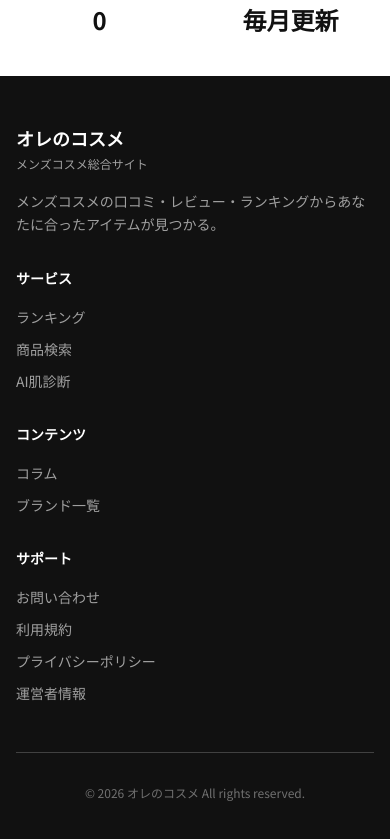
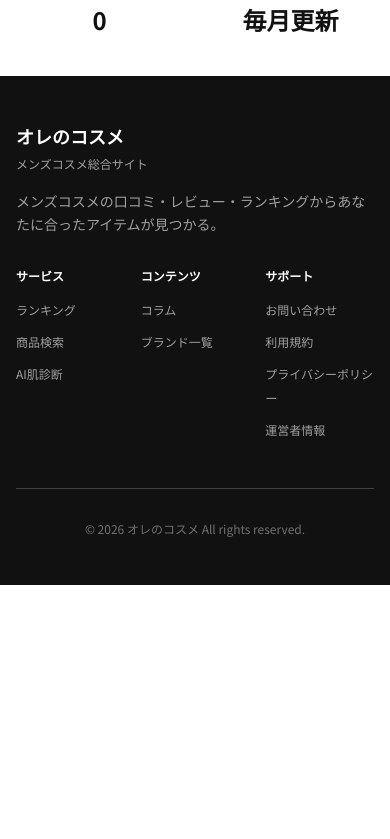
Before and after one commit to Suhrta/orenocosme, a Next.js app: page / in a window 390 px wide. Shown: the part 2378-3217 px from the top of the page. After the commit the page ends 2963 px from the top, so only its background shows below. Built offline with nearby package versions, Linux system fonts and the light colour scheme; no server answers; the database is empty; a web font is replaced by a local one.

Commit message:
フッターのモバイル表示をロゴ上段+リンク3列横並びに変更
Co-Authored-By: Claude Opus 4.6 <noreply@anthropic.com>

```diff
--- a/src/components/Footer.tsx
+++ b/src/components/Footer.tsx
@@ -31,27 +31,27 @@ export function Footer() {
   return (
     <footer className="bg-foreground text-white">
       <div className="max-w-7xl mx-auto px-4 sm:px-6 lg:px-8 py-12">
-        <div className="grid grid-cols-1 sm:grid-cols-2 lg:grid-cols-4 gap-8">
-          <div>
+        <div className="mb-8">
           <Link href="/" className="inline-block">
-              <span className="text-lg font-bold">オレのコスメ</span>
+            <span className="text-lg font-bold font-brush">オレのコスメ</span>
             <span className="block text-xs text-white/60 mt-1">
               メンズコスメ総合サイト
             </span>
           </Link>
-            <p className="mt-4 text-sm text-white/60 leading-relaxed">
+          <p className="mt-4 text-sm text-white/60 leading-relaxed max-w-md">
             メンズコスメの口コミ・レビュー・ランキングからあなたに合ったアイテムが見つかる。
           </p>
         </div>
+        <div className="grid grid-cols-3 gap-4 sm:gap-8">
           {footerLinks.map((group) => (
             <div key={group.title}>
-              <h3 className="text-sm font-bold mb-4">{group.title}</h3>
+              <h3 className="text-xs sm:text-sm font-bold mb-3 sm:mb-4">{group.title}</h3>
               <ul className="space-y-2">
                 {group.links.map((link) => (
                   <li key={link.label}>
                     <Link
                       href={link.href}
-                      className="text-sm text-white/60 hover:text-white transition-colors"
+                      className="text-xs sm:text-sm text-white/60 hover:text-white transition-colors"
                     >
                       {link.label}
                     </Link>
```
Lines whose indentation alone changed are shown as unchanged.
